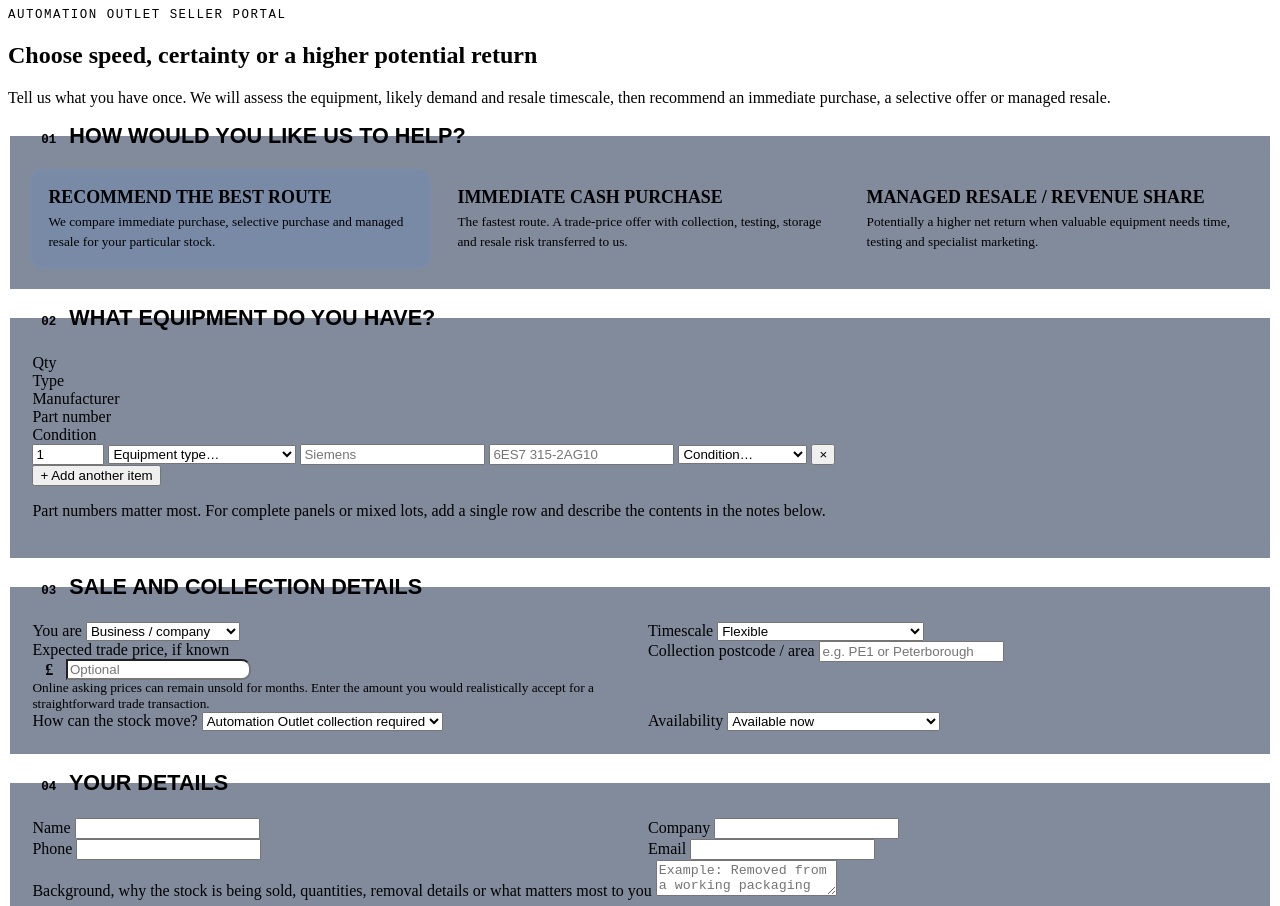
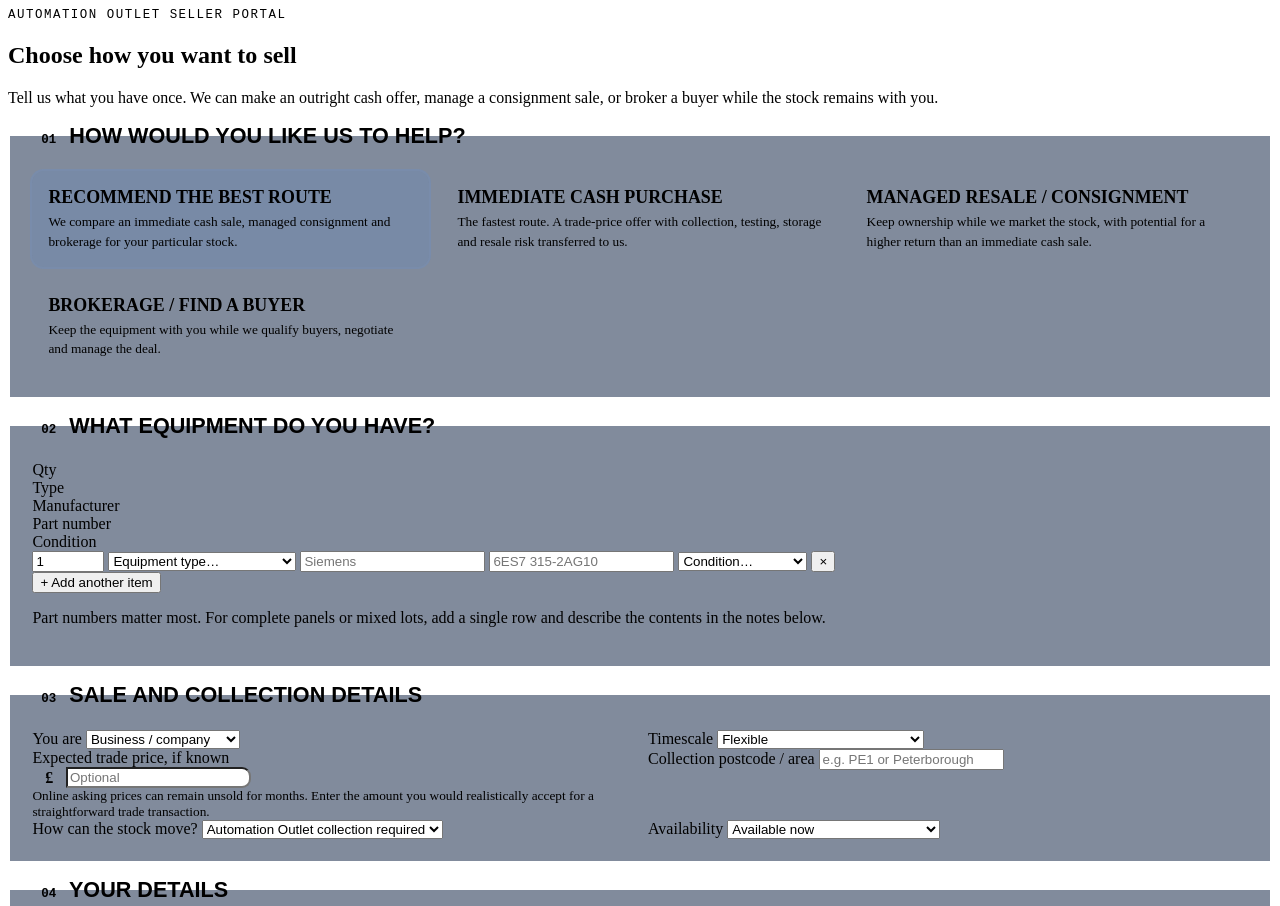
Before and after one commit to robbd86/automation-outlet, a plain HTML site: page _blocks/sell_form_section.html in a window 1280 px wide. Shown: the top 906 px of the page. Drawn offline with Linux system fonts and the light colour scheme.

Commit message:
Clarify seller routes and consignment options

```diff
--- a/_blocks/sell_form_section.html
+++ b/_blocks/sell_form_section.html
@@ -3,8 +3,8 @@
   <div class="wrap">
     <div class="sec-head">
       <div class="portal-kicker">Automation Outlet seller portal</div>
-      <h2>Choose speed, certainty or a <span>higher potential return</span></h2>
-      <p>Tell us what you have once. We will assess the equipment, likely demand and resale timescale, then recommend an immediate purchase, a selective offer or managed resale.</p>
+      <h2>Choose how you want to <span>sell</span></h2>
+      <p>Tell us what you have once. We can make an outright cash offer, manage a consignment sale, or broker a buyer while the stock remains with you.</p>
     </div>
 
     <form id="sellForm" class="sell-form" novalidate>
@@ -15,7 +15,7 @@
         <div class="choice-grid route-grid">
           <label class="choice-card">
             <input type="radio" name="sale_route" value="best-option" checked>
-            <span><b>Recommend the best route</b><small>We compare immediate purchase, selective purchase and managed resale for your particular stock.</small></span>
+            <span><b>Recommend the best route</b><small>We compare an immediate cash sale, managed consignment and brokerage for your particular stock.</small></span>
           </label>
           <label class="choice-card">
             <input type="radio" name="sale_route" value="cash">
@@ -23,7 +23,11 @@
           </label>
           <label class="choice-card">
             <input type="radio" name="sale_route" value="revenue-share">
-            <span><b>Managed resale / revenue share</b><small>Potentially a higher net return when valuable equipment needs time, testing and specialist marketing.</small></span>
+            <span><b>Managed resale / consignment</b><small>Keep ownership while we market the stock, with potential for a higher return than an immediate cash sale.</small></span>
+          </label>
+          <label class="choice-card">
+            <input type="radio" name="sale_route" value="brokerage">
+            <span><b>Brokerage / find a buyer</b><small>Keep the equipment with you while we qualify buyers, negotiate and manage the deal.</small></span>
           </label>
         </div>
       </fieldset>
```
